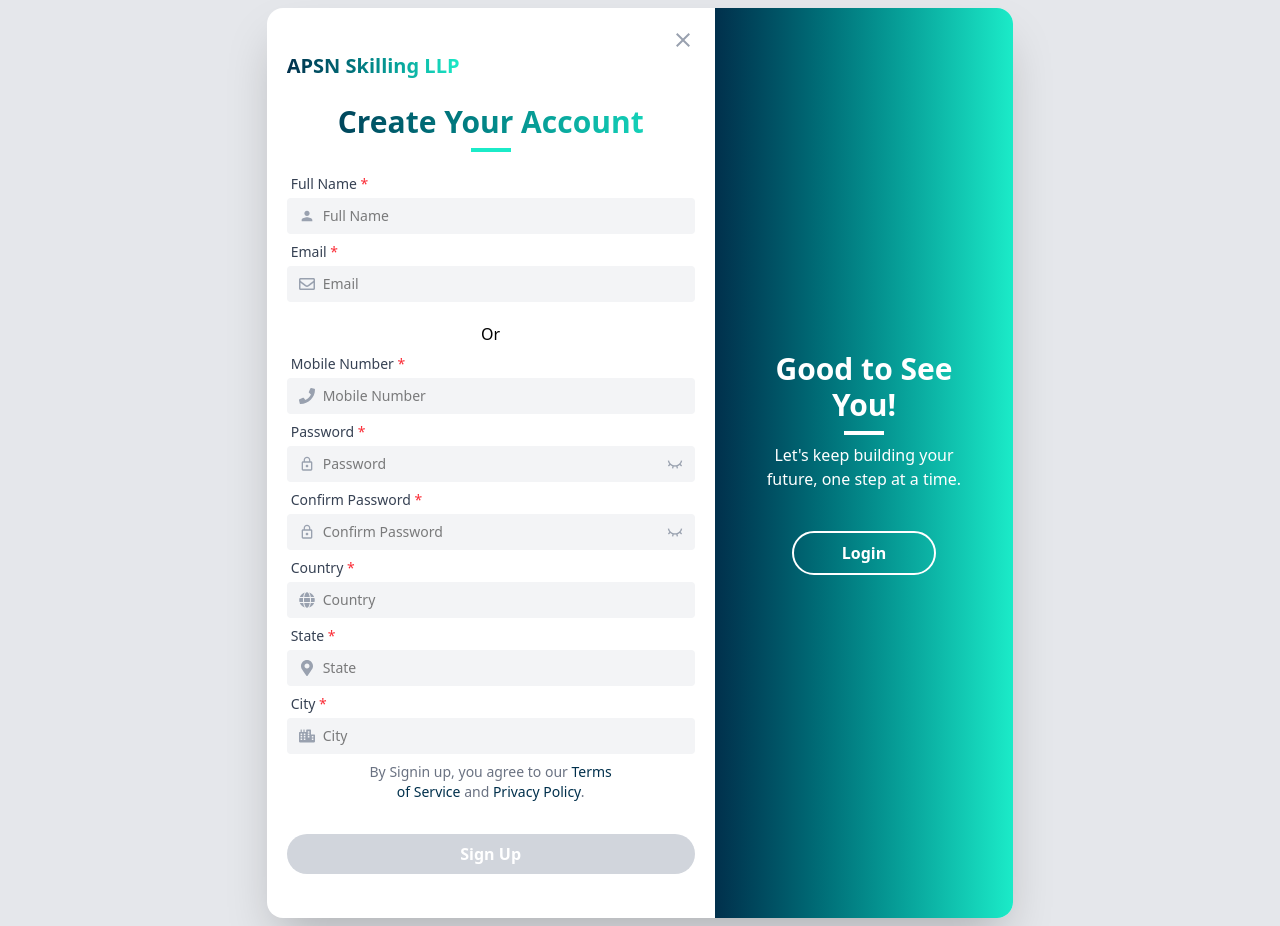
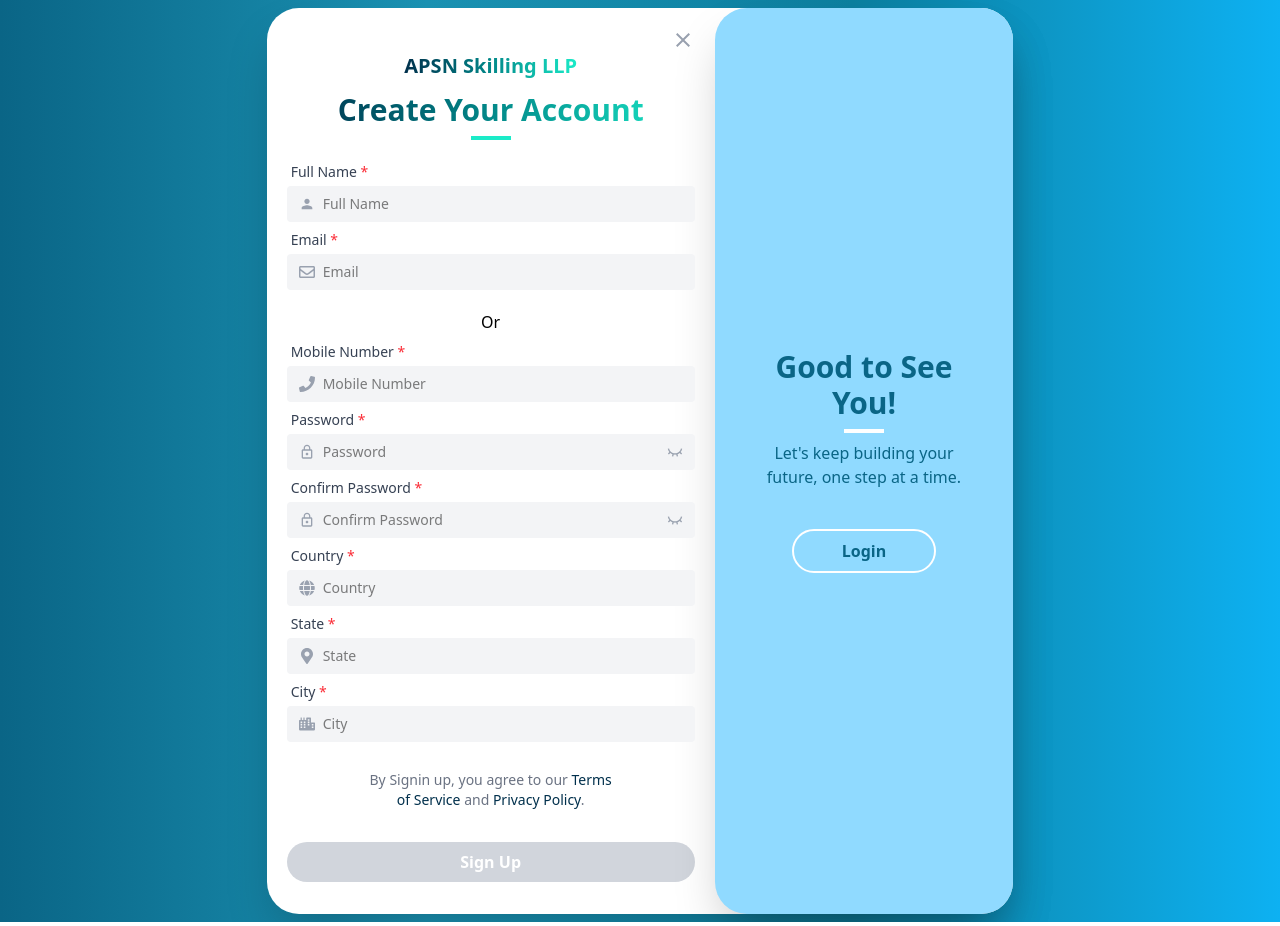
Before and after one commit to vedantgolegaonkar/Components, a Next.js app: page /signup in a window 1280 px wide. Built offline with nearby package versions, Linux system fonts and the light colour scheme.

Commit message:
indentation, alignment handle

```diff
--- a/src/app/signup/page.js
+++ b/src/app/signup/page.js
@@ -109,11 +109,18 @@ export default function SignUp() {
   };
 
   return (
-    <div className="relative flex flex-col items-center justify-center min-h-screen py-2 bg-gray-200 overflow-hidden">
+    <div className="relative flex flex-col items-center justify-center min-h-screen py-2 bg-[linear-gradient(to_right,_#0A6586,_#1B93B4,_#0D81A1,_#0DB1F2)] overflow-hidden">
+      {/* <div
+        className="absolute inset-0 bg-cover bg-center z-0"
+        style={{
+          backgroundImage: "url('/background.jpg')",
+          opacity: 1,
+        }}
+      ></div> */}
       <Toaster position="top-right" />
       <main className="flex flex-col items-center justify-center w-full flex-1 px-20 text-center">
         <div
-          className={`bg-white rounded-2xl shadow-2xl flex w-2/3 max-w-4xl transform transition-all duration-300 ${
+          className={`bg-white rounded-4xl shadow-2xl flex w-2/3 max-w-4xl transform transition-all duration-300 ${
             isClosing ? 'opacity-0 scale-90' : 'opacity-100 scale-100'
           }`}
         >
@@ -127,12 +134,12 @@ export default function SignUp() {
                 <IoMdClose />
               </button>
             </div>
-            <div className="text-left font-bold text-xl">
+            <div className="text-center font-bold text-xl">
               <span className="text-transparent bg-clip-text bg-gradient-to-r from-[#01304C] to-[#1BEBC8]">
                 {companyName}
               </span>
             </div>
-            <div className="py-6">
+            <div className="py-3">
               <h2 className="text-3xl font-bold text-transparent bg-clip-text bg-gradient-to-r from-[#01304C] to-[#1BEBC8] mb-2">
                 {accountCreate}
               </h2>
@@ -226,7 +233,7 @@ export default function SignUp() {
                   required={true}
                 />
 
-                <div className="w-64 text-sm text-gray-500 mb-4">
+                <div className="w-64 text-sm text-gray-500 mb-4 mt-5">
                   {signing}{' '}
                   <Link
                     href="/terms"
@@ -263,7 +270,7 @@ export default function SignUp() {
             </div>
           </div>
 
-          <div className="w-2/5 bg-gradient-to-r from-[#01304C] to-[#1BEBC8] text-white rounded-tr-2xl rounded-br-2xl py-36 px-10 flex flex-col items-center justify-center">
+          <div className="w-2/5 bg-[#90DAFF] text-[#0A6586] rounded-4xl py-36 px-10 flex flex-col items-center justify-center shadow-2xl">
             <h2 className="text-3xl font-bold mb-2">{signInTitle}</h2>
             <div className="border-2 w-10 border-white inline-block mb-2"></div>
             <p className="mb-10">
```
Also changed, not shown: src/app/signin/page.js (+0 -22 lines).
